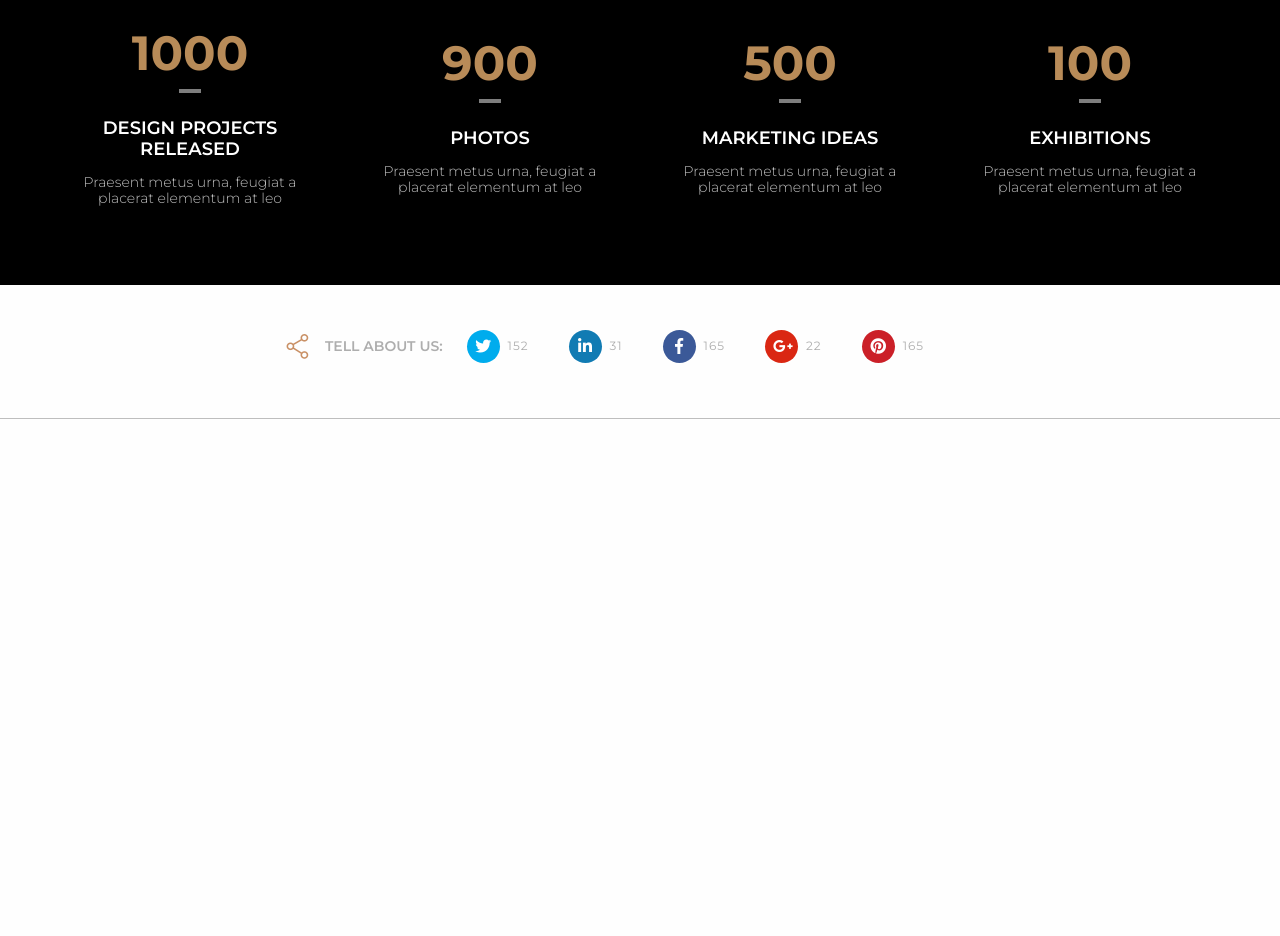
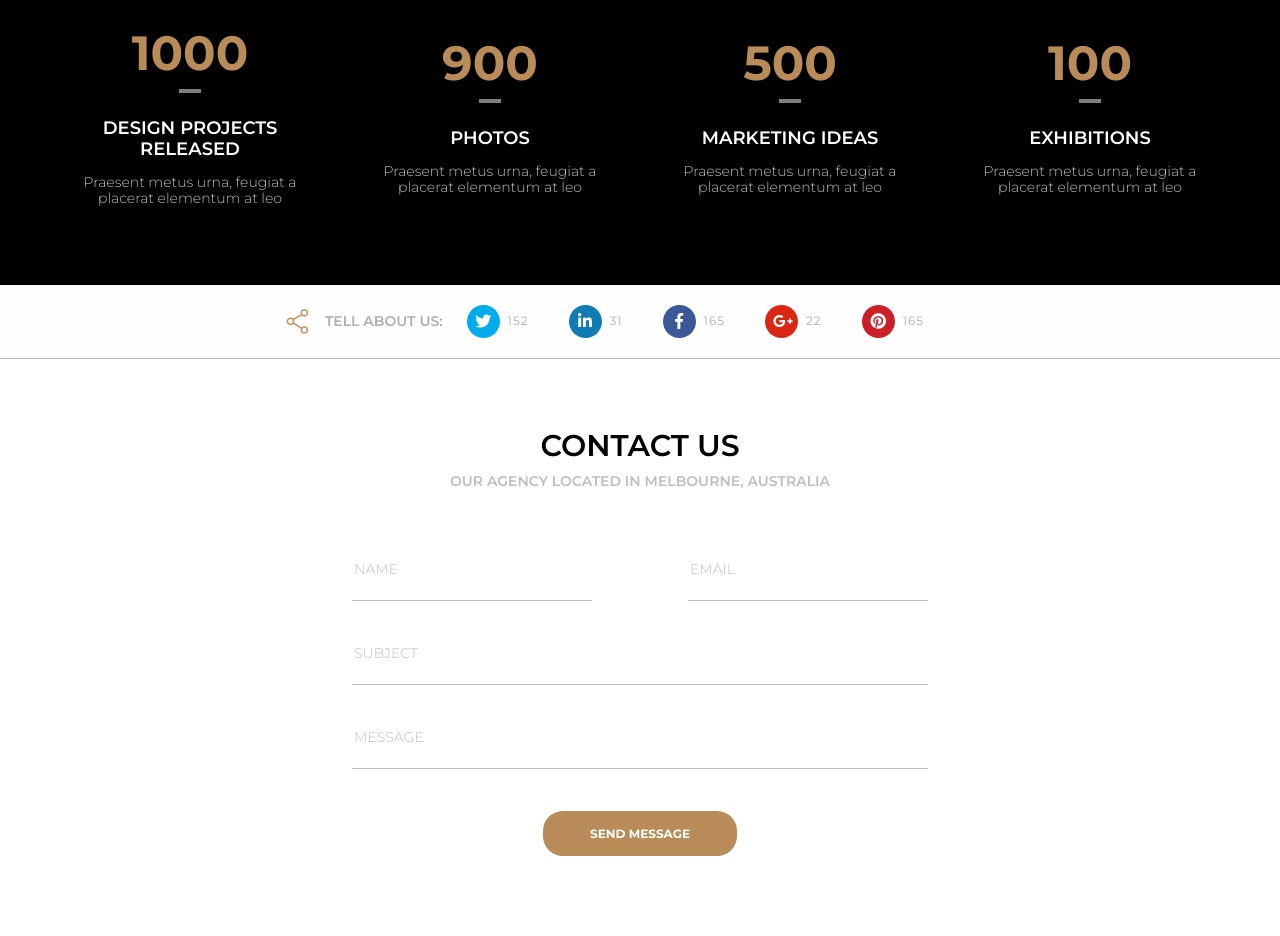
Before and after one commit to krollukasz/Awax, a website: page index.html in a window 1280 px wide. Shown: the part 5952-6888 px from the top of the page. Before the commit the page ends 6371 px from the top, so only its background shows below. Drawn offline with Linux system fonts and the light colour scheme.

Commit message:
Add contact section

```diff
--- a/index.html
+++ b/index.html
@@ -528,7 +528,7 @@
 
     <!-- :::::::::: Tell about us :::::::::: -->
 
-    <section class="section section__content--border-bottom">
+    <section class="section section__share section__content--border-bottom">
       <div class="container">
         <div class="section__content col-sm-12 col-md-12 col-lg-12">
           <img src="images/tell_about.png" alt="tell about">
@@ -559,5 +559,31 @@
       </div>
     </section>
 
+    <!-- :::::::::: Contact us :::::::::: -->
+
+    <section id="contact" class="section section--white">
+      <div class="container">
+        <div class="col-sm-12 col-md-12 col-lg-12">
+          <h3 class="section__header section__header--black">Contact us</h3>
+          <p class="section__header--paragraph">Our agency located in Melbourne, Australia</p>
+        </div>
+        <div class="section__content section__content--columns col-sm-12 col-md-12 col-lg-12">
+          <form class="form col-sm-12 col-md-12 col-lg-6">
+            <div class="form__row col-sm-12 col-md-12 col-lg-12">
+              <input class="form__input col-sm-12 col-md-5 col-lg-5" type="text" name="name" placeholder="NAME" required>
+              <input class="form__input col-sm-12 col-md-5 col-lg-5" type="email" name="email" placeholder="EMAIL"required>
+            </div>
+            <div class="form__row col-sm-12 col-md-12 col-lg-12">
+              <input class="form__input" type="text" name="subject" placeholder="SUBJECT" required>
+            </div>
+            <div class="form__row col-sm-12 col-md-12 col-lg-12">
+              <input class="form__input" type="text" name="message" placeholder="MESSAGE">
+            </div>
+            <button class="button" type="submit">Send message</button>
+        </form>
+        </div>
+      </div>
+    </section>
+
   </body>
 </html>
--- /dev/null
+++ b/sass/components/_form.scss
@@ -0,0 +1,27 @@
+.form {
+
+  &__row {
+    padding: 12px;
+    display: flex;
+    flex-direction: row;
+    justify-content: space-between;
+    align-items: center;
+  }
+
+  &__input {
+    padding-bottom: 4px;
+    width: 100%;
+    height: 60px;
+    font-size: $medium-font-size;
+    font-weight: 300;
+    color: $color-dark-grey;
+    border: none;
+    border-bottom: 1px solid $color-dark-grey;
+    outline: none;
+
+    &::placeholder {
+      color: $color-dark-grey;
+      text-transform: uppercase;
+    }
+  }
+}
--- a/sass/sections/_sections.scss
+++ b/sass/sections/_sections.scss
@@ -16,6 +16,10 @@
   &--border {
     border-top: 1px solid #cfcfcf;
     border-bottom: 1px solid #cfcfcf;
+  }
+
+  &__share {
+    padding: 15px;
   }
 
   &__header {
--- a/sass/style.scss
+++ b/sass/style.scss
@@ -9,6 +9,7 @@
 @import "sections/sections";
 @import "sections/team";
 @import "components/button";
+@import "components/form";
 @import "components/menu-slider";
 @import "components/pagination";
 @import "components/social-media";
```
Also changed, not shown: css/style.css, 1 other file.
